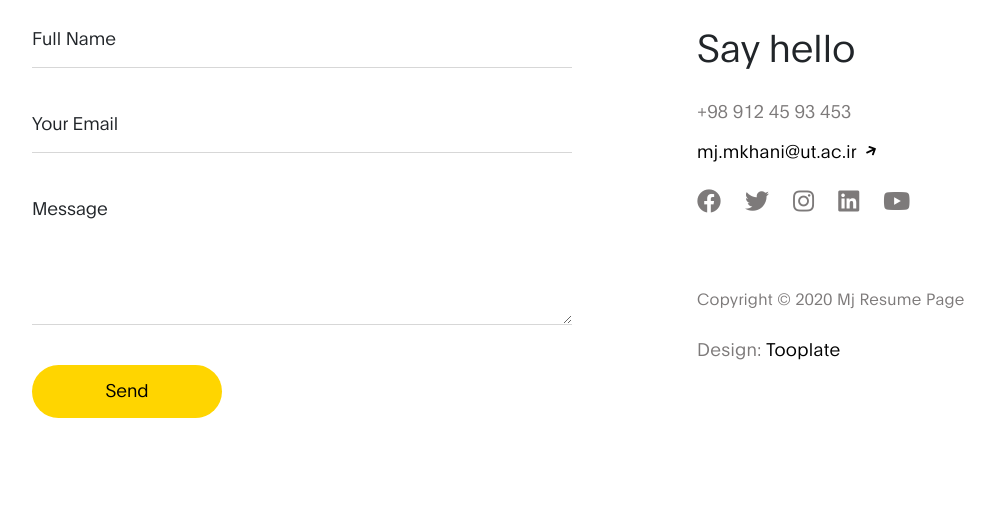
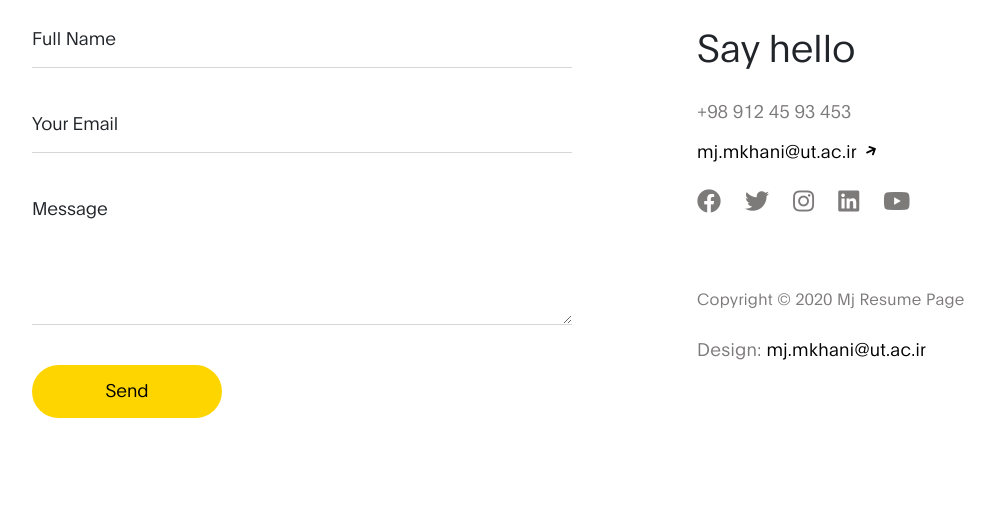
Before and after one commit to mjmkh/resume-mjmk, a Django app: page / in a window 1280 px wide. Shown: the part 3362-3876 px from the top of the page, without its empty margins (53-1048 px from the left). Run offline with Django 3.2, Linux system fonts and the light colour scheme; some libraries are stand-ins or nearby versions.

Commit message:
Update index.html
index updated

```diff
--- a/template/website/index.html
+++ b/template/website/index.html
@@ -239,7 +239,6 @@ Tooplate 2120 Mj Resume
                         <div id="collapseOne" class="collapse show" aria-labelledby="headingOne" data-parent="#accordionExample">
                           <div class="card-body">
                             <p>I have 2 years of experience with Python Programming.</p>
-
                             <p>I had started with self-learning, then I took some courses.</p>
                           </div>
                         </div>
@@ -255,9 +254,9 @@ Tooplate 2120 Mj Resume
                         </div>
                         <div id="collapseTwo" class="collapse" aria-labelledby="headingTwo" data-parent="#accordionExample">
                           <div class="card-body">
-                            <p>Advanced Python Programming
-                              Advanced Django
-                              Git</p>
+                            <p>Advanced Python Programming</p>
+                            </p>Advanced Django</p>
+                            </p>Git</p>
                           </div>
                         </div>
                       </div>
@@ -368,7 +367,7 @@ Tooplate 2120 Mj Resume
 
               <p class="copyright-text mt-5 pt-3">Copyright &copy; 2020 Mj Resume Page</p>
 
-                <p>Design: <a href="https://www.tooplate.com" title="free HTML templates" target="_blank">Tooplate</a></p>
+                <p>Design: <a href="https://www.linkedin.com/in/mohamadkhani-mj/" title="web developer" target="_blank">mj.mkhani@ut.ac.ir</a></p>
             </div>
 
         </div>
```
